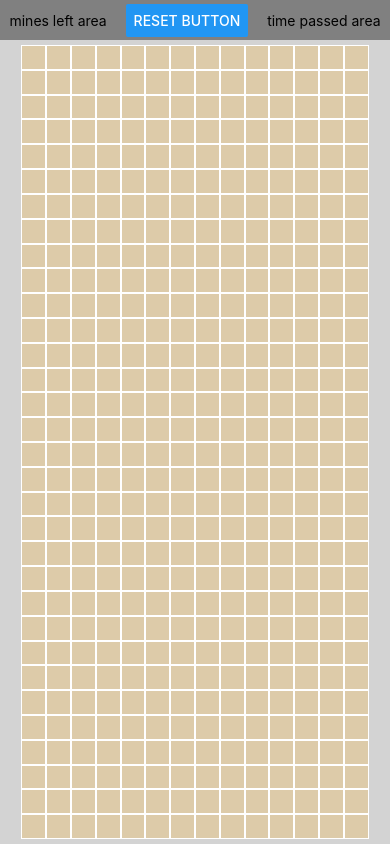
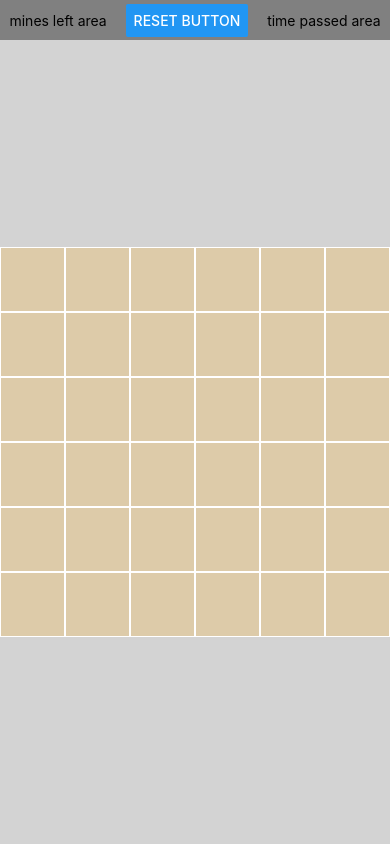
Before and after one commit to SooBinSuh/JacksMiner, a React Native app: screen / in a window 390 px wide. Built offline with nearby package versions, Linux system fonts and the light colour scheme.

Commit message:
아이템 뒤집기 추가

```diff
--- a/App.tsx
+++ b/App.tsx
@@ -1,7 +1,7 @@
 /** @format */
 
 import { StatusBar } from "expo-status-bar";
-import { Children, PropsWithChildren } from "react";
+import { Children, PropsWithChildren, useState } from "react";
 import {
   Button,
   Dimensions,
@@ -9,6 +9,7 @@ import {
   StyleProp,
   StyleSheet,
   Text,
+  TouchableOpacity,
   View,
   ViewStyle,
 } from "react-native";
@@ -24,19 +25,67 @@ export default () => {
     </SafeAreaProvider>
   );
 };
+
+export type Block = {
+  isSelected: boolean;
+};
+const makeArray = (rows: number, columns: number) => {
+  let arr = [];
+  for (let i = 0; i < columns; i++) {
+    arr.push(new Array(rows).fill({ isSelected: false }));
+  }
+  return arr;
+};
+
+function replaceItemAtRowColumn<T>(
+  arr: T[][],
+  row: number,
+  column: number,
+  newValue: T
+) {
+  let newRow = [
+    ...arr[row].slice(0, column),
+    newValue,
+    ...arr[row].slice(column + 1),
+  ];
+  let newArray = [...arr.slice(0, row), newRow, ...arr.slice(row + 1)];
+  return newArray;
+}
+
 function App() {
+  // MARKER: 게임 설정 및 블럭 크기 계산하는 부분
   const insets = useSafeAreaInsets();
-  const widthBlock = 14;
-  const heightBlock = 32;
+
+  const widthBlock = 6; //가로 블록 계수
+  const heightBlock = 6; //세로 블록 계수
+  const mineCount = 4; //지뢰 계수
+
   const windowWidth = Dimensions.get("window").width;
   const windowHeight =
     Dimensions.get("window").height - insets.top - insets.bottom - 50;
-  const rows = [...Array(heightBlock).keys()];
-  const columns = [...Array(widthBlock).keys()];
+  const [blocks, setBlocks] = useState(makeArray(widthBlock, heightBlock));
+
   const itemWidth = Math.min(
     windowWidth / widthBlock,
     windowHeight / heightBlock
   );
+
+  const onItemPress = (index: number[], item: Block) => {
+    if (item.isSelected) {
+      console.log("중복 클릭 불가!");
+      return;
+    }
+
+    const row = index[0];
+    const column = index[1];
+
+    setBlocks(
+      replaceItemAtRowColumn<Block>(blocks, row, column, {
+        ...item,
+        isSelected: true,
+      })
+    );
+  };
 
   return (
     <SafeAreaView style={{ flex: 1 }}>
@@ -46,7 +95,7 @@ function App() {
           <Button
             title="Reset Button"
             onPress={() => {
-              console.log("will reset");
+              // console.log("will reset");
             }}
           />
           <Text>time passed area</Text>
@@ -59,20 +108,50 @@ function App() {
             alignItems: "center",
           }}
         >
-          {rows.map((item, rowIndex) => (
+          {blocks.map((row, rowIndex) => (
+            <View key={rowIndex} style={{ flexDirection: "row" }}>
+              {row.map((item, colIndex) => (
+                <TouchableOpacity
+                  disabled={item.isSelected}
+                  key={[rowIndex, colIndex].toString()}
+                  onPress={() => {
+                    onItemPress([rowIndex, colIndex], item);
+                  }}
+                  style={{
+                    minWidth: itemWidth,
+                    maxWidth: itemWidth,
+                    height: itemWidth,
+                    backgroundColor: item.isSelected
+                      ? "green"
+                      : "rgba(249, 180, 45, 0.25)",
+                  }}
+                >
+                  <Item />
+                </TouchableOpacity>
+              ))}
+            </View>
+          ))}
+          {/* {rows.map((item, rowIndex) => (
             <View key={rowIndex} style={{ flexDirection: "row" }}>
               {columns.map((column, colIndex) => (
-                <Item
+                <TouchableOpacity
                   key={[rowIndex, colIndex].toString()}
+                  onPress={() => {
+                    onItemPress([rowIndex,colIndex]);
+                  }}
                   style={{
                     minWidth: itemWidth,
                     maxWidth: itemWidth,
                     height: itemWidth,
                   }}
-                />
+                >
+                  <Item
+
+                  />
+                </TouchableOpacity>
               ))}
             </View>
-          ))}
+          ))} */}
         </View>
       </View>
     </SafeAreaView>
@@ -118,7 +197,7 @@ const styles = StyleSheet.create({
 
     // my visual styles; not important for grid
     padding: 0,
-    backgroundColor: "rgba(249, 180, 45, 0.25)",
+    // backgroundColor: "rgba(249, 180, 45, 0.25)",
     borderWidth: 1,
     borderColor: "#fff",
   },
```
